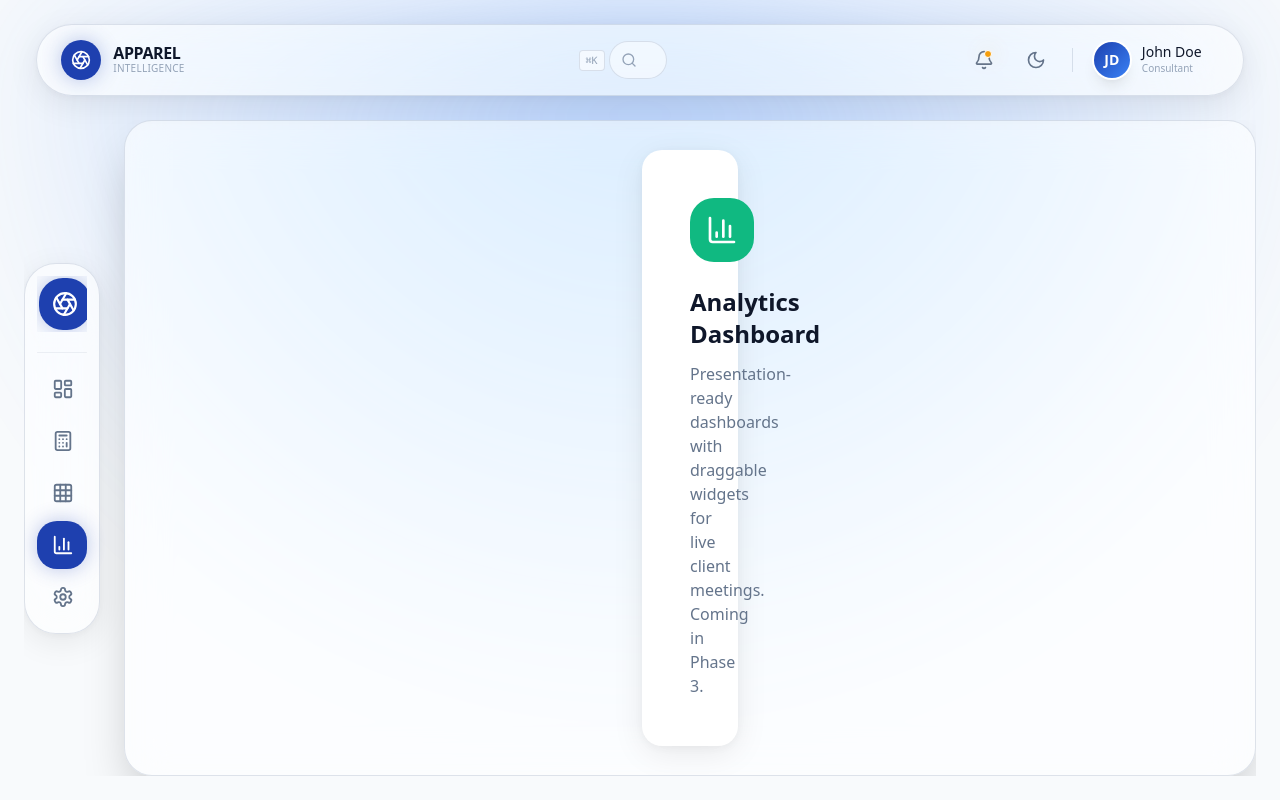
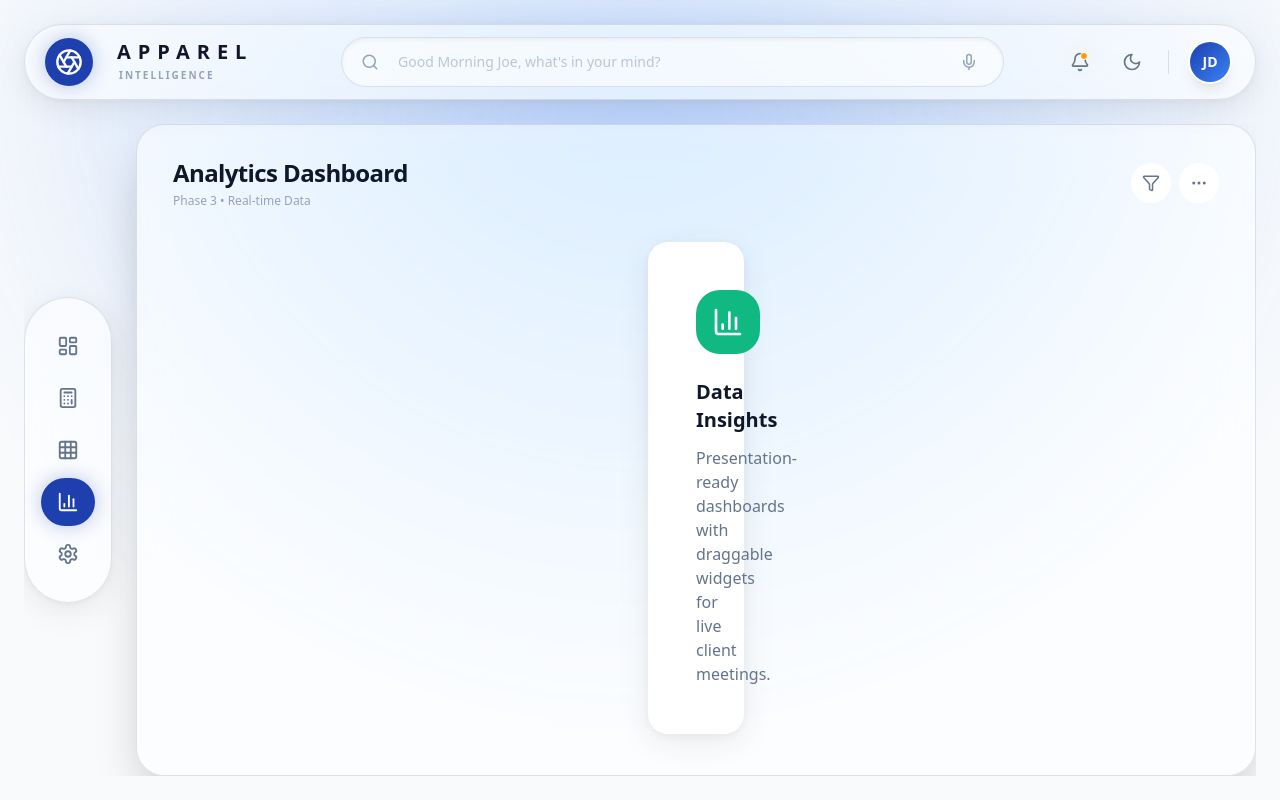
Before and after one commit to DilshanIBY/VISION-Intelligence, a React (Vite) app: page /analytics in a window 1280 px wide. Built offline with nearby package versions, Linux system fonts and the light colour scheme.

Commit message:
feat: Implement core application structure including main layout, UI context, navigation components, and primary feature pages.

```diff
--- a/src/components/ui/Sidebar.tsx
+++ b/src/components/ui/Sidebar.tsx
@@ -1,13 +1,13 @@
-import { useState } from 'react';
 import { NavLink } from 'react-router-dom';
+import { motion, AnimatePresence } from 'framer-motion';
 import {
   LayoutDashboard,
   Calculator,
   Grid3X3,
   BarChart3,
   Settings,
-  Aperture,
 } from 'lucide-react';
+import { useUI } from '../../contexts/UIContext';
 
 interface NavItem {
   path: string;
@@ -24,65 +24,61 @@ const navItems: NavItem[] = [
 ];
 
 export function Sidebar() {
-  const [isExpanded, setIsExpanded] = useState(false);
+  const { isSidebarExpanded } = useUI();
 
   return (
-    <aside
-      onMouseLeave={() => setIsExpanded(false)}
+    <motion.aside
+      layout
+      transition={{ type: 'spring', stiffness: 200, damping: 25, mass: 1 }}
       className={`
-        glass-heavy rounded-[2rem] p-3
-        flex flex-col gap-2
-        transition-all duration-500 ease-[cubic-bezier(0.25,1,0.5,1)]
-        ${isExpanded ? 'w-[240px]' : 'w-[76px]'}
-        z-50
-        shadow-float hover:shadow-float-hover
+        glass-heavy py-6 px-4
+        flex flex-col gap-2 items-center
+        z-50 shadow-float hover:shadow-float-hover
+        ${isSidebarExpanded
+          ? 'w-[240px] h-full items-start px-6 rounded-3xl'
+          : 'w-[88px] h-auto rounded-[44px]' // 44px is geometric match for 88px width
+        }
       `}
     >
-      {/* Brand Icon (Toggle Trigger) */}
-      <div
-        onMouseEnter={() => setIsExpanded(true)}
-        className="flex items-center h-14 w-full mb-2 overflow-hidden cursor-pointer"
-      >
-        <div className="flex-shrink-0 w-[52px] h-[52px] flex items-center justify-center rounded-[1.5rem] bg-primary text-white shadow-glow-primary ml-0.5 transition-transform duration-300 hover:scale-105">
-          <Aperture size={26} />
-        </div>
-        <div className={`ml-3 flex flex-col transition-opacity duration-300 whitespace-nowrap overflow-hidden ${isExpanded ? 'opacity-100' : 'opacity-0'}`}>
-          <span className="font-bold text-lg text-text-primary tracking-tight">APPAREL</span>
-          <span className="text-xs text-text-muted">Intelligence</span>
-        </div>
-      </div>
-
-      <div className="h-px w-full bg-glass-border my-1 rounded-full opacity-50" />
-
       {/* Navigation Items */}
       <nav className="flex flex-col gap-1 w-full">
+        <AnimatePresence mode='popLayout'>
           {navItems.map((item) => (
             <NavLink
               key={item.path}
               to={item.path}
               className={({ isActive }) => `
-              relative flex items-center h-12 rounded-[1.25rem] px-3.5
-              transition-all duration-300 overflow-hidden
+                relative flex items-center h-12 rounded-full px-3.5
+                transition-colors duration-300 overflow-hidden w-full
                 ${isActive
                   ? 'bg-primary text-white shadow-glow-primary'
                   : 'text-text-secondary hover:text-text-primary hover:bg-surface/50'
                 }
+                ${!isSidebarExpanded && 'justify-center'}
               `}
             >
-            <div className="flex-shrink-0 flex items-center justify-center w-6 h-6">
+              <motion.div
+                layout
+                className={`flex-shrink-0 flex items-center justify-center w-6 h-6 ${isSidebarExpanded ? 'mr-3' : ''}`}
+              >
                 {item.icon}
-            </div>
+              </motion.div>
 
-            <span className={`
-              absolute left-[60px] font-medium whitespace-nowrap
-              transition-opacity duration-300
-              ${isExpanded ? 'opacity-100 delay-100' : 'opacity-0'}
-            `}>
+              {isSidebarExpanded && (
+                <motion.span
+                  initial={{ opacity: 0, x: -10 }}
+                  animate={{ opacity: 1, x: 0 }}
+                  exit={{ opacity: 0, x: -10 }}
+                  transition={{ duration: 0.3, ease: 'easeOut' }}
+                  className="font-medium whitespace-nowrap"
+                >
                   {item.label}
-            </span>
+                </motion.span>
+              )}
             </NavLink>
           ))}
+        </AnimatePresence>
       </nav>
-    </aside>
+    </motion.aside>
   );
 }
--- a/src/components/ui/TopBar.tsx
+++ b/src/components/ui/TopBar.tsx
@@ -1,10 +1,11 @@
 
-import { Search, Sun, Moon, Bell, Aperture } from 'lucide-react';
+import { Search, Sun, Moon, Bell, Aperture, Mic } from 'lucide-react';
 import { useState, useEffect } from 'react';
+import { useUI } from '../../contexts/UIContext';
 
 
 export function TopBar() {
-
+  const { toggleSidebar, isSidebarExpanded } = useUI();
 
   const [isDark, setIsDark] = useState(false);
 
@@ -40,47 +41,61 @@ export function TopBar() {
 
   return (
     <header className="
-      glass-heavy rounded-full px-6 py-3
+      glass-heavy rounded-full px-5 py-3
       flex items-center justify-between gap-6
       shadow-float hover:shadow-float-hover
       transition-all duration-300
-      w-full max-w-[98%] mx-auto
+      w-full mx-auto
     ">
-      {/* Left: App Branding */}
-      <div className="flex items-center gap-3 min-w-[200px]">
-        <div className="flex items-center justify-center w-10 h-10 rounded-xl bg-primary text-white shadow-glow-primary">
-          <Aperture size={20} />
+      {/* Left: App Branding (Sidebar Toggle) */}
+      <div
+        className="flex items-center gap-5 min-w-[240px] cursor-pointer group select-none"
+        onClick={toggleSidebar}
+      >
+        <div className={`
+          flex items-center justify-center w-12 h-12 rounded-2xl
+          bg-primary text-white shadow-glow-primary
+          transition-all duration-300 group-hover:scale-105 group-active:scale-95
+          ${isSidebarExpanded ? 'rotate-90' : 'rotate-0'}
+        `}>
+          <Aperture size={28} />
         </div>
-        <div className="flex flex-col">
-          <h1 className="text-base font-bold text-text-primary tracking-tight leading-none">APPAREL</h1>
-          <span className="text-[10px] text-text-muted font-medium tracking-wide">INTELLIGENCE</span>
+        <div className="flex flex-col justify-center">
+          <h1 className="text-xl font-black text-text-primary tracking-[0.35em] leading-none ml-1">APPAREL</h1>
+          <span className="text-[10px] text-text-muted font-bold tracking-[0.2em] self-start ml-1.5 mt-1.5 text-opacity-80">INTELLIGENCE</span>
         </div>
       </div>
 
       {/* Center Actions - Search & Tools */}
-      <div className="flex-1 flex justify-center items-center gap-4 max-w-2xl">
+      <div className="flex-1 flex justify-center items-center px-8 relative">
         {/* Search */}
-        <div className="relative w-full max-w-sm hidden md:block group">
-          <div className="absolute inset-y-0 left-3 flex items-center pointer-events-none">
-            <Search size={16} className="text-text-muted group-hover:text-primary transition-colors" />
+        <div className="w-full max-w-4xl hidden md:block group">
+          <div className="relative w-full">
+            <div className="absolute inset-y-0 left-5 flex items-center pointer-events-none">
+              <Search size={18} className="text-text-muted group-hover:text-primary transition-colors" />
             </div>
             <input
               type="text"
-            placeholder="Search..."
+              placeholder="Good Morning Joe, what's in your mind?"
               className="
-              w-full py-2 pl-10 pr-4 rounded-full
-              bg-surface/50 border border-glass-border
-              text-sm text-text-primary
+                w-full py-3.5 pl-14 pr-6 rounded-full
+                bg-surface/60 border border-glass-border
+                text-sm font-medium text-text-primary
                 focus:outline-none focus:ring-2 focus:ring-primary/50 focus:bg-surface
-              transition-all placeholder:text-text-muted/70
+                transition-all placeholder:text-text-muted/60
+                shadow-inner
               "
             />
-          <div className="absolute inset-y-0 right-3 flex items-center pointer-events-none">
-            <kbd className="text-[10px] font-mono px-1.5 py-0.5 rounded bg-glass text-text-muted border border-glass-border">⌘K</kbd>
+            <div className="absolute inset-y-0 right-5 flex items-center">
+              <button
+                className="p-1.5 rounded-full hover:bg-glass-border/50 text-text-muted hover:text-primary transition-colors"
+                title="Voice Search"
+              >
+                <Mic size={18} />
+              </button>
             </div>
           </div>
-
-
+        </div>
       </div>
 
       {/* Right Actions */}
@@ -107,15 +122,11 @@ export function TopBar() {
 
         {/* User Profile */}
         <button
-          className="flex items-center gap-3 pl-1 pr-4 py-1 rounded-full hover:bg-surface/50 border border-transparent hover:border-glass-border transition-all group"
+          className="flex items-center gap-3 pl-1 pr-1 py-1 rounded-full hover:bg-surface/50 border border-transparent hover:border-glass-border transition-all group"
           title="Profile"
         >
-          <div className="w-9 h-9 rounded-full bg-gradient-to-br from-primary to-primary-light flex items-center justify-center text-white shadow-lg group-hover:scale-105 transition-transform ring-2 ring-surface">
+          <div className="w-10 h-10 rounded-full bg-gradient-to-br from-primary to-primary-light flex items-center justify-center text-white shadow-lg group-hover:scale-105 transition-transform ring-2 ring-surface">
             <span className="font-semibold text-sm">JD</span>
-          </div>
-          <div className="hidden xl:flex flex-col items-start">
-            <span className="text-sm font-medium text-text-primary leading-none">John Doe</span>
-            <span className="text-[10px] text-text-muted mt-0.5">Consultant</span>
           </div>
         </button>
       </div>
--- a/src/contexts/UIContext.tsx
+++ b/src/contexts/UIContext.tsx
@@ -5,8 +5,11 @@ interface UIContextType {
     setDashboardEditing: (value: boolean) => void;
     isPresentationMode: boolean;
     setPresentationMode: (value: boolean) => void;
+    isSidebarExpanded: boolean;
+    setSidebarExpanded: (value: boolean) => void;
     toggleDashboardEditing: () => void;
     togglePresentationMode: () => void;
+    toggleSidebar: () => void;
 }
 
 const UIContext = createContext<UIContextType | undefined>(undefined);
@@ -14,9 +17,11 @@ const UIContext = createContext<UIContextType | undefined>(undefined);
 export function UIProvider({ children }: { children: ReactNode }) {
     const [isDashboardEditing, setDashboardEditing] = useState(false);
     const [isPresentationMode, setPresentationMode] = useState(false);
+    const [isSidebarExpanded, setSidebarExpanded] = useState(false);
 
     const toggleDashboardEditing = () => setDashboardEditing(prev => !prev);
     const togglePresentationMode = () => setPresentationMode(prev => !prev);
+    const toggleSidebar = () => setSidebarExpanded(prev => !prev);
 
     return (
         <UIContext.Provider value={{
@@ -24,8 +29,11 @@ export function UIProvider({ children }: { children: ReactNode }) {
             setDashboardEditing,
             isPresentationMode,
             setPresentationMode,
+            isSidebarExpanded,
+            setSidebarExpanded,
             toggleDashboardEditing,
-            togglePresentationMode
+            togglePresentationMode,
+            toggleSidebar
         }}>
             {children}
         </UIContext.Provider>
--- a/src/layouts/MainLayout.tsx
+++ b/src/layouts/MainLayout.tsx
@@ -1,35 +1,54 @@
 import { Outlet } from 'react-router-dom';
 import { Sidebar } from '@components/ui/Sidebar';
 import { TopBar } from '@components/ui/TopBar';
+import { useUI } from '../contexts/UIContext';
+import { motion } from 'framer-motion';
 
 export function MainLayout() {
+  const { isPresentationMode } = useUI();
+
   return (
     <div className="relative flex h-screen w-full overflow-hidden bg-bg text-text-primary transition-colors duration-300">
       {/* Ambient Background Gradient (Vision Pro Style) */}
       <div className="absolute inset-0 z-0 opacity-40 pointer-events-none bg-[radial-gradient(circle_at_50%_0%,var(--color-primary-light),transparent_70%)] blur-3xl" />
 
       {/* Floating Elements Shell */}
-      <div className="relative z-10 flex h-full w-full flex-col p-4 md:p-6 gap-4 md:gap-6">
+      <div className={`relative z-10 flex h-full w-full flex-col ${isPresentationMode ? 'p-0' : 'p-4 md:p-6 gap-4 md:gap-6'}`}>
 
-        {/* Top Bar - Floating Capsule */}
+        {/* Top Bar - Floating Capsule (Hidden in Presentation Mode) */}
+        {!isPresentationMode && (
           <div className="flex-none z-50 flex justify-center w-full">
             <TopBar />
           </div>
+        )}
 
         {/* Main Stage */}
         <div className="flex-1 flex gap-4 md:gap-6 min-h-0 overflow-hidden relative">
-          {/* Sidebar - Floating Dock (Left) */}
+          {/* Sidebar - Floating Dock (Left) (Hidden in Presentation Mode) */}
+          {!isPresentationMode && (
             <div className="flex-none z-40 hidden md:flex flex-col justify-center">
               <Sidebar />
             </div>
+          )}
 
           {/* Content Area - Glass Stage */}
-          <main className="flex-1 relative overflow-hidden rounded-3xl glass shadow-2xl transition-all duration-300 animate-in fade-in zoom-in-95 duration-500">
+          <motion.main
+            layout
+            className={`
+              flex-1 relative overflow-hidden glass shadow-2xl animate-in fade-in zoom-in-95 duration-500
+              ${isPresentationMode ? 'rounded-none border-0' : 'rounded-3xl'}
+            `}
+            style={{
+              willChange: 'width, transform',
+              transform: 'translateZ(0)' // Force hardware acceleration
+            }}
+            transition={{ type: 'spring', stiffness: 200, damping: 25, mass: 1 }}
+          >
             {/* Content Scroll Area */}
-            <div className="absolute inset-0 overflow-auto p-6 md:p-8 scroll-smooth custom-scrollbar">
+            <div className={`absolute inset-0 overflow-auto scroll-smooth custom-scrollbar ${isPresentationMode ? 'p-0' : 'p-6 md:p-8'}`}>
               <Outlet />
             </div>
-          </main>
+          </motion.main>
         </div>
       </div>
     </div>
--- a/src/pages/Analytics/index.tsx
+++ b/src/pages/Analytics/index.tsx
@@ -1,19 +1,47 @@
-import { BarChart3 } from 'lucide-react';
+import { BarChart3, Filter, MoreHorizontal } from 'lucide-react';
 
 export function AnalyticsPage() {
   return (
-    <div className="flex flex-col items-center justify-center h-full text-center">
+    <div className="flex flex-col h-full">
+      {/* Page Header */}
+      <div className="flex flex-none items-center justify-between mb-6 px-1">
+        <div className="flex flex-col">
+          <h2 className="text-2xl font-bold text-text-primary tracking-tight">Analytics Dashboard</h2>
+          <span className="text-xs text-text-muted mt-1 font-medium flex items-center gap-1.5">
+            Phase 3 • Real-time Data
+          </span>
+        </div>
+
+        {/* Header Actions */}
+        <div className="flex items-center gap-2">
+          <button
+            className="w-10 h-10 rounded-full flex items-center justify-center bg-surface hover:bg-white text-text-secondary hover:text-primary border border-transparent hover:border-glass-border hover:shadow-float transition-all"
+            title="Filter"
+          >
+            <Filter size={18} />
+          </button>
+          <button
+            className="w-10 h-10 rounded-full flex items-center justify-center bg-surface hover:bg-white text-text-secondary hover:text-primary border border-transparent hover:border-glass-border hover:shadow-float transition-all"
+            title="More"
+          >
+            <MoreHorizontal size={18} />
+          </button>
+        </div>
+      </div>
+
+      {/* Content */}
+      <div className="flex-1 flex flex-col items-center justify-center text-center">
         <div className="card-float p-12 max-w-md">
           <div className="w-16 h-16 mx-auto mb-6 rounded-[var(--radius-2xl)] bg-[var(--color-success)] flex items-center justify-center text-white">
             <BarChart3 size={32} />
           </div>
-        <h2 className="text-2xl font-bold text-[var(--color-text-primary)] mb-3">
-          Analytics Dashboard
+          <h2 className="text-xl font-bold text-[var(--color-text-primary)] mb-3">
+            Data Insights
           </h2>
           <p className="text-[var(--color-text-secondary)]">
-          Presentation-ready dashboards with draggable widgets for live client meetings. Coming in
-          Phase 3.
+            Presentation-ready dashboards with draggable widgets for live client meetings.
           </p>
+        </div>
       </div>
     </div>
   );
```
Also changed, not shown: src/pages/Dashboard/index.tsx (+8 -14 lines), src/pages/FloorLayout/index.tsx (+34 -6 lines), src/pages/MachineryCalculator/index.tsx (+33 -5 lines), src/pages/Settings/index.tsx (+38 -9 lines), tsc_output_4.txt (added). Lines whose indentation alone changed are shown as unchanged.
